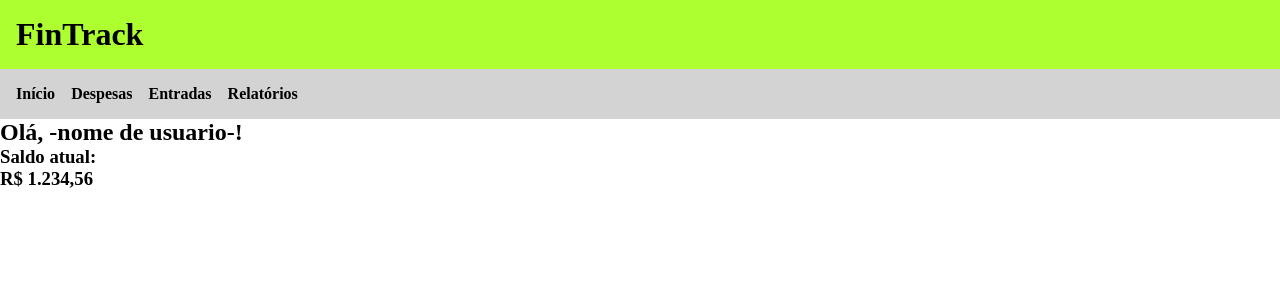
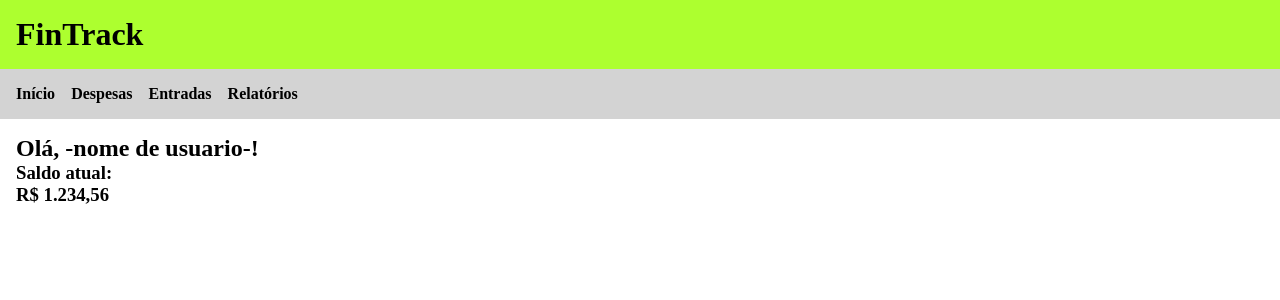
Before and after one commit to AnthonyRossa/fintrack-frontend, a React (Vite) app: page /main in a window 1280 px wide. Shown: the top 300 px of the page. Built offline with nearby package versions, Linux system fonts and the light colour scheme.

Commit message:
add routes

```diff
--- a/package.json
+++ b/package.json
@@ -11,7 +11,8 @@
   },
   "dependencies": {
     "react": "^19.2.4",
-    "react-dom": "^19.2.4"
+    "react-dom": "^19.2.4",
+    "react-router-dom": "^7.14.1"
   },
   "devDependencies": {
     "@eslint/js": "^9.39.4",
--- a/src/components/App/App.jsx
+++ b/src/components/App/App.jsx
@@ -1,13 +1,32 @@
 import Main from "../Main/Main";
 import Header from "../Header/Header";
 import Navigation from "../Navigation/Navigation";
+import { Routes, Route, Navigate, useNavigate } from "react-router-dom";
 
 export default function App() {
-    return(
-        <>
-        <Header />
-        <Navigation />
-        <Main />
-        </>
-    )
+  return (
+    <>
+      <Routes>
+        <Route
+          path="/main"
+          element={
+            <div className="page">
+              <Header />
+              <Navigation />
+              <Main />
+            </div>
+          }
+        />
+                <Route
+          path="/expenses"
+          element={
+            <div className="page">
+              <Header />
+              <Navigation />
+            </div>
+          }
+        />
+      </Routes>
+    </>
+  );
 }
--- a/src/components/Main/Main.css
+++ b/src/components/Main/Main.css
@@ -0,0 +1,3 @@
+.home{
+    margin: 1rem;
+}
--- a/src/components/Main/Main.jsx
+++ b/src/components/Main/Main.jsx
@@ -1,3 +1,6 @@
+import React from 'react';
+import './Main.css';
+
 export default function Main() {
 const balance = 1234.56;
 const formattedBalance = balance.toLocaleString('pt-BR', { style: 'currency', currency: 'BRL' });
--- a/src/components/Navigation/Navigation.jsx
+++ b/src/components/Navigation/Navigation.jsx
@@ -5,7 +5,7 @@ export default function Navigation() {
         <nav className="navigation">
             <ul className="navigation__list">
                 <li className="navigation__item">
-                    <a href="/" className="navigation__link">Início</a>
+                    <a href="/main" className="navigation__link">Início</a>
                 </li>
                 <li className="navigation__item">
                     <a href="/expenses" className="navigation__link">Despesas</a>
--- a/src/main.jsx
+++ b/src/main.jsx
@@ -2,9 +2,12 @@ import { StrictMode } from 'react'
 import { createRoot } from 'react-dom/client'
 import './index.css'
 import App from './components/App/App'
+import { BrowserRouter } from 'react-router-dom';
 
 createRoot(document.getElementById('root')).render(
   <StrictMode>
-    <App />
+    <BrowserRouter>
+      <App />
+    </BrowserRouter>
   </StrictMode>,
 )
```
Also changed, not shown: src/vendor/exchange.api.js (added, +11 -0 lines), 1 other file (tests, documents, lock files or other folders).
